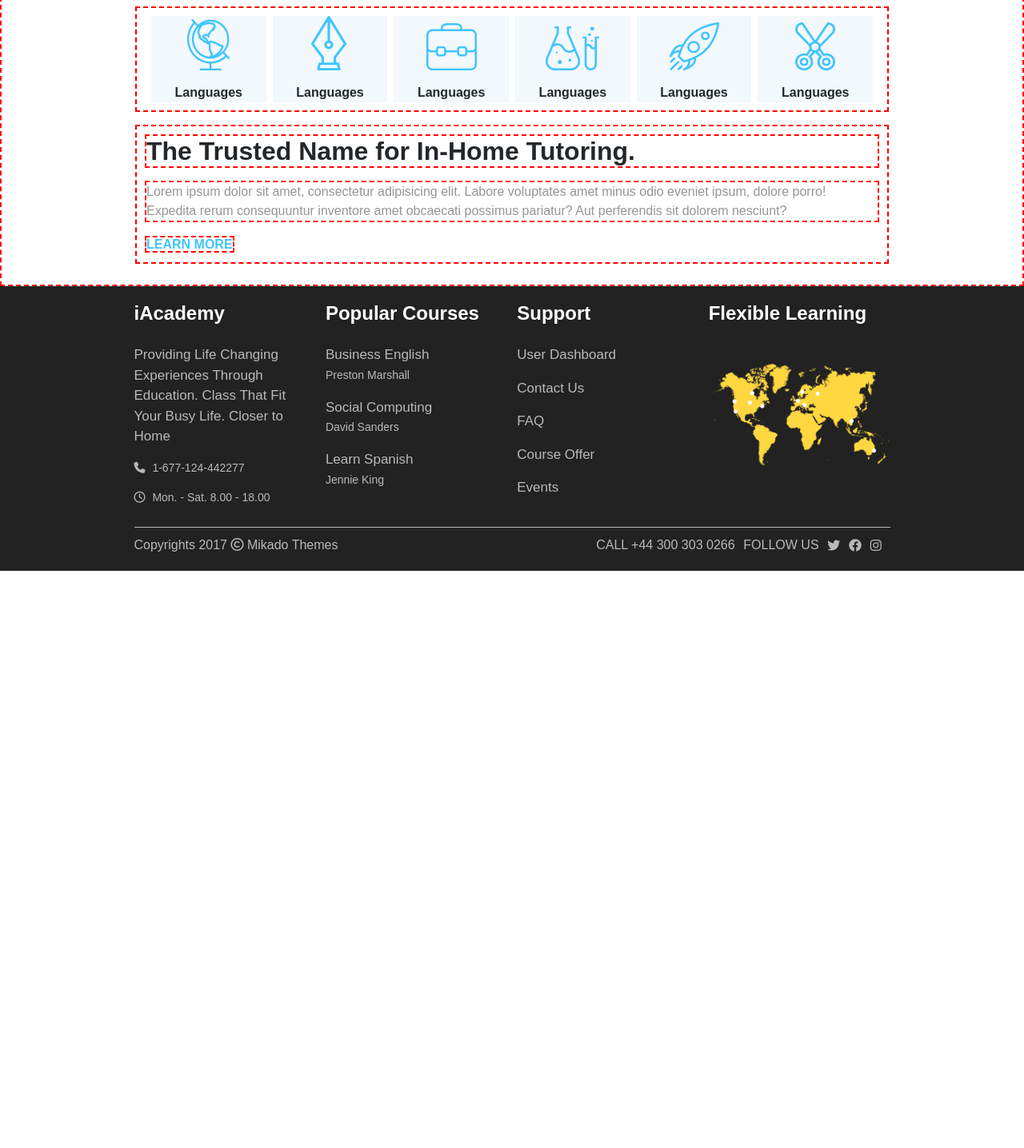
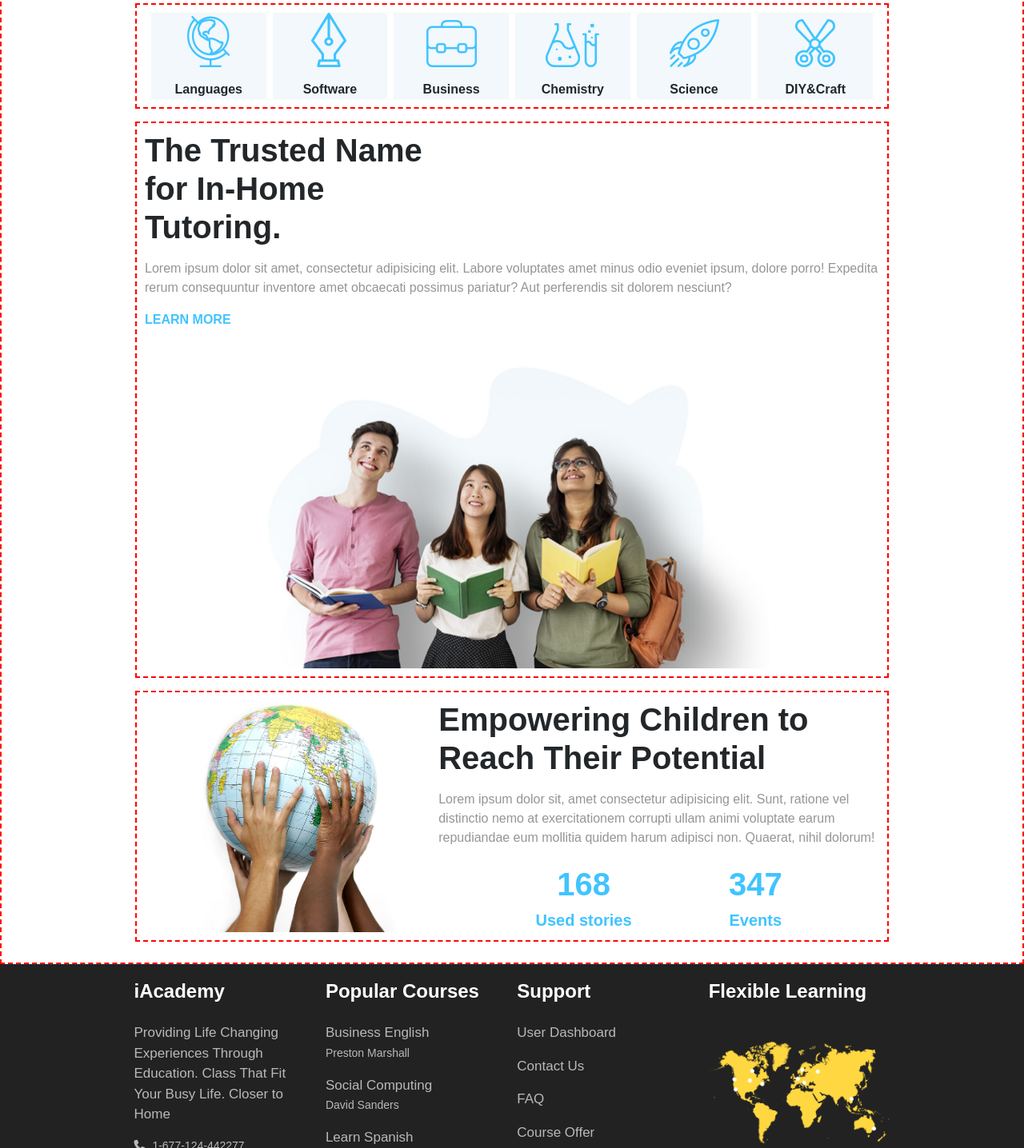
Before and after one commit to andreabellome/proj-html-vuejs, a Vue app: page / in a window 1280 px wide. Shown: the part 654-2090 px from the top of the page at 80% size. Before the commit the page ends 1368 px from the top, so only its background shows below. Built offline with nearby package versions, Linux system fonts and the light colour scheme.

Commit message:
third div in main created

```diff
--- a/src/components/CarouselComp.vue
+++ b/src/components/CarouselComp.vue
@@ -39,7 +39,6 @@ export default {
         updateCurrActive(index) {
 
             if (index != this.curractive) {
-                let lcarousel = this.daticarousel.length
                 this.curractive = index
             }
 
--- a/src/components/HeaderComp.vue
+++ b/src/components/HeaderComp.vue
@@ -1,5 +1,5 @@
 <template>
-    <div class="debug padd-10 bg-header" style="min-height: 650px;">
+    <div class="debug padd-10 bg-header">
 
         <!-- start: header -->
         <div class="debug header-style padd-10 width-75 margin-auto">
--- a/src/components/MainComp.vue
+++ b/src/components/MainComp.vue
@@ -20,22 +20,68 @@
         </div>
         <!-- end: main container first div -->
 
+        <!-- start: second div The Trusted Name for In-Home Tutoring -->
         <div class="debug default-div mb-3">
-            <h2 class="debug text-bold mb-3">
+            <h2 class="text-bold mb-3 width-40 font-size-40">
                 The Trusted Name for In-Home Tutoring.
             </h2>
 
-            <p class="debug" style="color: #959595;">
+            <p style="color: #959595;">
                 Lorem ipsum dolor sit amet, consectetur adipisicing elit. Labore voluptates amet minus odio eveniet ipsum,
                 dolore porro! Expedita rerum consequuntur inventore amet obcaecati possimus pariatur? Aut perferendis sit
                 dolorem nesciunt?
             </p>
 
-            <span class="debug learn-more">
+            <p class="learn-more" style="display: inline-block;">
                 Learn more
-            </span>
+            </p>
+
+            <div class="width-70 margin-auto">
+                <img src="../assets/new-image.png" class="img-fluid">
+            </div>
 
         </div>
+        <!-- end: second div The Trusted Name for In-Home Tutoring -->
+
+        <!-- start: third div -->
+        <div class="debug default-div mb-3 flex flex-dir-row just-cont-between">
+            <div class="bg-image" style="width: 40%"></div>
+
+            <div class="" style="width: 60%;">
+                <h2 class="text-bold mb-3 font-size-40">
+                    Empowering Children to Reach Their Potential
+                </h2>
+                <p style="color: #959595;">
+                    Lorem ipsum dolor sit, amet consectetur adipisicing elit. Sunt, ratione vel distinctio nemo at
+                    exercitationem corrupti ullam animi voluptate earum repudiandae eum mollitia quidem harum adipisci non.
+                    Quaerat, nihil dolorum!
+                </p>
+
+                <div class="flex flex-dir-row just-cont-evenly">
+
+                    <div class="text-center">
+                        <span class="text-bold font-size-40" style="color: #40C4FF;">
+                            168
+                        </span> <br>
+                        <span class="text-bold font-size-20" style="color: #40C4FF;">
+                            Used stories
+                        </span>
+                    </div>
+
+                    <div class="text-center">
+                        <span class="text-bold font-size-40" style="color: #40C4FF;">
+                            347
+                        </span> <br>
+                        <span class="text-bold font-size-20" style="color: #40C4FF;">
+                            Events
+                        </span>
+                    </div>
+
+                </div>
+
+            </div>
+        </div>
+        <!-- end: third div -->
 
     </div>
 </template>
@@ -52,6 +98,13 @@ export default {
 </script>
 
 <style lang="scss" scoped>
+.bg-image {
+    background-image: url(../assets/h1-img-8.jpg);
+    background-repeat: no-repeat;
+    background-size: contain;
+    background-position: center center;
+}
+
 .default-div {
     padding: 10px;
     width: 75%;
--- a/src/store.js
+++ b/src/store.js
@@ -38,23 +38,23 @@ export const store = reactive(
                 imgpath: '../src/assets/h5-custom-icon-1.png'
             },
             {
-                title: 'Languages',
+                title: 'Software',
                 imgpath: '../src/assets/h5-custom-icon-2.png'
             },
             {
-                title: 'Languages',
+                title: 'Business',
                 imgpath: '../src/assets/h5-custom-icon-3.png'
             },
             {
-                title: 'Languages',
+                title: 'Chemistry',
                 imgpath: '../src/assets/h5-custom-icon-4.png'
             },
             {
-                title: 'Languages',
+                title: 'Science',
                 imgpath: '../src/assets/h5-custom-icon-5.png'
             },
             {
-                title: 'Languages',
+                title: 'DIY&Craft',
                 imgpath: '../src/assets/h5-custom-icon-6.png'
             },
 
```
Also changed, not shown: src/assets/new-image.PNG (added).
